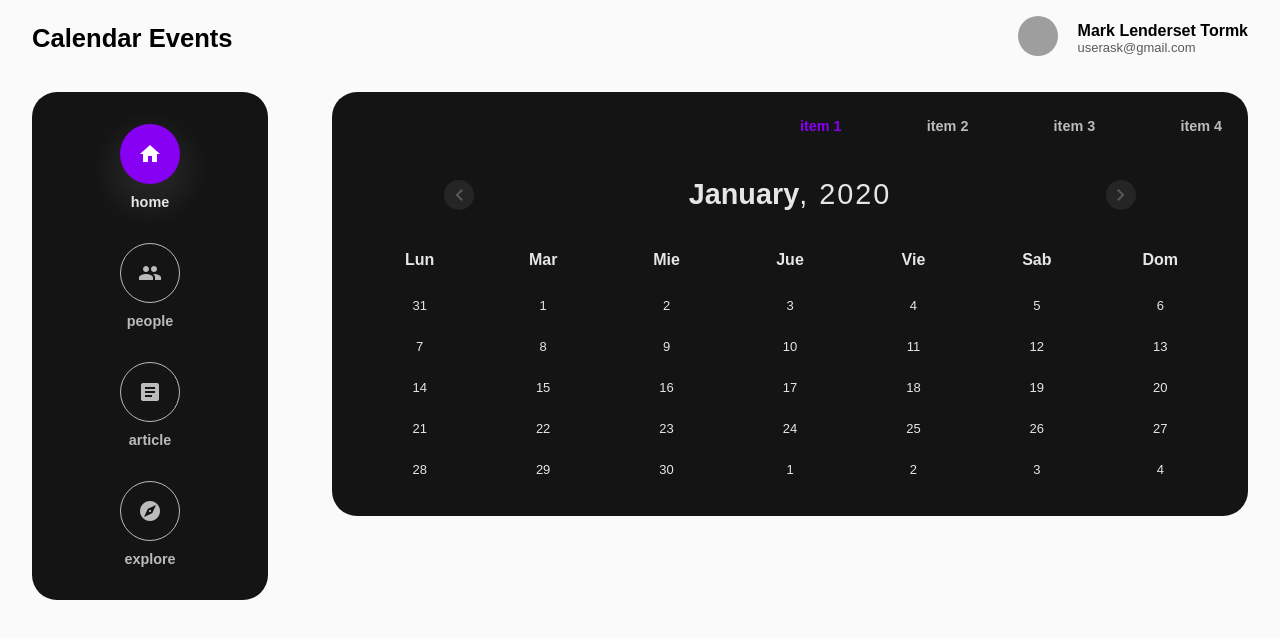
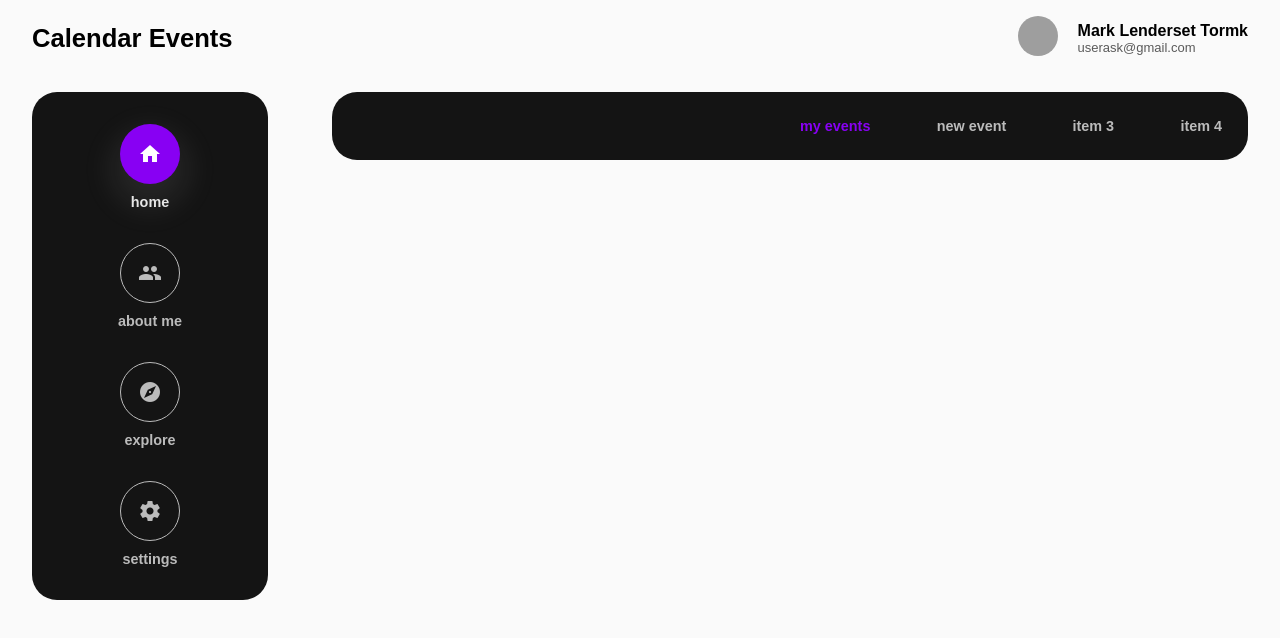
Before and after one commit to jhony-v/events-calendar, a Vue app in the folder client/calendar-events/: page / in a window 1280 px wide. Shown: the top 638 px of the page. Built offline with nearby package versions, Linux system fonts and the light colour scheme; grey boxes are pictures that could not be loaded.

Commit message:
feat: Add routes
Create new routes of dashboard and links.

```diff
--- a/client/calendar-events/src/components/Buttons/ButtonRoundedLink.vue
+++ b/client/calendar-events/src/components/Buttons/ButtonRoundedLink.vue
@@ -1,6 +1,7 @@
 <template>
   <router-link
     :to="to"
+    :exact="true"
     class="link-button"
     active-class="link-button--selected"
   >
--- a/client/calendar-events/src/components/layouts/NavigatorAside/NavigatorAside.vue
+++ b/client/calendar-events/src/components/layouts/NavigatorAside/NavigatorAside.vue
@@ -1,7 +1,7 @@
 <template>
   <div class="navigator-aside">
     <div v-for="(value, index) in listNavLinks" :key="index" class="navigator-aside__item">
-      <button-rounded-link :to="value.link" :text="value.icon">{{value.icon}}</button-rounded-link>
+      <button-rounded-link :to="value.link" :text="value.text">{{value.icon}}</button-rounded-link>
     </div>
   </div>
 </template>
@@ -9,28 +9,34 @@
 <script lang="ts">
 import { Vue, Component } from "vue-property-decorator";
 import ButtonRoundedLink from "@/components/Buttons/ButtonRoundedLink.vue";
+import linkRoutes from '@/constants/links-routes';
 
 interface INavLink {
   link: string;
   icon: string;
+  text: string;
 }
 
 const dataListNavLinks: INavLink[] = [
   {
-    link: "/",
+    link: linkRoutes.home.default,
     icon: "home",
+    text : "home",
   },
   {
-    link: "/people",
+    link: linkRoutes.about.default,
     icon: "people",
+    text : "about me",
   },
   {
-    link: "/article",
-    icon: "article",
+    link: linkRoutes.explore.default,
+    icon: "explore",
+    text : "explore",
   },
   {
-    link: "/explore",
-    icon: "explore",
+    link: linkRoutes.settings.default,
+    icon: "settings",
+    text : "settings",
   },
 ];
 
--- a/client/calendar-events/src/components/layouts/TabsBrowserPanel/TabLink.vue
+++ b/client/calendar-events/src/components/layouts/TabsBrowserPanel/TabLink.vue
@@ -1,5 +1,5 @@
 <template>
-  <router-link class="tab-link" active-class="tab-link--active" :to="to">
+  <router-link class="tab-link" :exact="true" active-class="tab-link--active" :to="to">
     <slot></slot>
   </router-link>
 </template>
--- a/client/calendar-events/src/constants/links-routes.ts
+++ b/client/calendar-events/src/constants/links-routes.ts
@@ -0,0 +1,32 @@
+const linkRoutes = {
+  home: {
+    default: "/",
+    children: {
+      default: "/",
+      newEvent: "/new-event",
+    },
+  },
+  about: {
+    default: "/about",
+  },
+  explore : {
+    default : "/explore"
+  },
+  settings: {
+    default: "settings",
+    children: {
+      default: "/",
+    },
+  },
+  forgotPassword: {
+    default: "/forgot-password",
+  },
+  signIn: {
+    default: "/sign-in",
+  },
+  error: {
+    default: "*",
+  },
+};
+
+export default linkRoutes;
--- a/client/calendar-events/src/router/index.ts
+++ b/client/calendar-events/src/router/index.ts
@@ -1,40 +1,61 @@
 import Vue from "vue";
 import VueRouter, { RouteConfig } from "vue-router";
+import linkRoutes from "@/constants/links-routes";
 
 Vue.use(VueRouter);
 
 const routes: Array<RouteConfig> = [
   {
-    path: "/",
-    name: "Home",
+    path: linkRoutes.home.default,
+    name: "Dashboard",
     component: () => import("../views/Home/Home.vue"),
-    meta : {
-      auth : true
+    meta: {
+      auth: true,
     },
+    children: [
+      {
+        path: linkRoutes.home.children.default,
+        children: [
+          {
+            path: linkRoutes.home.children.default,
+            component: () => import("../views/Home/HomeScenes/Default/HomeDefaultScene.vue"),
+          },
+          {
+            path : linkRoutes.home.children.newEvent,
+            component :() => import("../views/Home/HomeScenes/NewEventDefine/HomeNewEventDefineScene.vue")
+          }
+        ],
+      },
+      {
+        path: linkRoutes.about.default,
+        component: () => import("../views/About/About.vue"),
+      },
+      {
+        path : linkRoutes.settings.default,
+        component : () => import("../views/UserSettings/UserSettings.vue")
+      },
+      {
+        path : linkRoutes.explore.default,
+        component : () => import("../views/ExploreEvents/ExploreEvents.vue")
+      }
+    ],
   },
   {
-    path: "/about/:id",
-    name: "About",
-    component: () => import("../views/About/About.vue"),
-    meta : {
-      auth : true
-    },
+    path: linkRoutes.signIn.default,
+    name: "SignIn",
+    component: () => import("../views/Auth/Auth.vue"),
   },
   {
-    path : "/sign-in",
-    name : "SignIn",
-    component : () => import("../views/Auth/Auth.vue"),
+    path: linkRoutes.forgotPassword.default,
+    name: "ForgotPassword",
+    component: () =>
+      import("../views/AuthForgotPassword/AuthForgotPassword.vue"),
   },
   {
-    path : "/forgot-password",
-    name : "ForgotPassword",
-    component : () => import("../views/AuthForgotPassword/AuthForgotPassword.vue"),
+    path: linkRoutes.error.default,
+    name: "Error",
+    component: () => import("../views/Error/Error404.vue"),
   },
-  {
-    path : "*",
-    name : "Error",
-    component : () => import("../views/Error/Error404.vue")
-  }
 ];
 
 const router = new VueRouter({
--- a/client/calendar-events/src/views/About/About.vue
+++ b/client/calendar-events/src/views/About/About.vue
@@ -1,16 +1,11 @@
 <template>
   <div class="about">
-    <h1>This is an about page {{duplicate}}</h1>
+    <h1>This is an about page</h1>
   </div>
 </template>
 <script lang="ts">
-import {Component, Vue} from 'vue-property-decorator';
+import { Component, Vue } from "vue-property-decorator";
 
 @Component({})
-export default class About extends Vue {
-  get duplicate() {
-    return Number(this.$route.params.id) * 2;
-  }
-}
-
+export default class About extends Vue {}
 </script>
--- /dev/null
+++ b/client/calendar-events/src/views/ExploreEvents/ExploreEvents.vue
@@ -0,0 +1,15 @@
+<template>
+  <div class="explore-events">
+      explore
+  </div>
+</template>
+
+<script>
+export default {
+
+}
+</script>
+
+<style>
+
+</style>
--- a/client/calendar-events/src/views/Home/HomeMainDrawerPagelet.vue
+++ b/client/calendar-events/src/views/Home/HomeMainDrawerPagelet.vue
@@ -3,7 +3,7 @@
     <card-flat>
       <div class="container">
         <tabs-browser-panel :data-links="data" alignment="right"></tabs-browser-panel>
-        <calendar-panel></calendar-panel>
+        <router-view></router-view>
       </div>
     </card-flat>
   </div>
@@ -11,13 +11,12 @@
 
 <script lang="ts">
 import { Vue, Component } from "vue-property-decorator";
-import CalendarPanel from "@/components/CalendarPanel/CalendarPanel.vue";
 import TabsBrowserPanel, { DataLinkTabBrowser } from '@/components/Layouts/TabsBrowserPanel/TabsBrowserPanel.vue';
 import CardFlat from '@/components/Cards/CardFlat.vue';
+import linkRoutes from '@/constants/links-routes';
 
 @Component({
   components: {
-    CalendarPanel,
     TabsBrowserPanel,
     CardFlat
   },
@@ -27,12 +26,12 @@ export default class MainDrawerPagelet extends Vue {
   created(){
     this.data = [
       {
-      to : "/",
-      text : "item 1"
+      to : linkRoutes.home.children.default,
+      text : "my events"
     },
           {
-      to : "/s",
-      text : "item 2"
+      to : linkRoutes.home.children.newEvent,
+      text : "new event"
     },
     {
       to : "/s",
--- /dev/null
+++ b/client/calendar-events/src/views/Home/HomeScenes/Default/HomeDefaultScene.vue
@@ -0,0 +1,15 @@
+<template>
+  <div class="default-scene">
+      default
+  </div>
+</template>
+
+<script>
+export default {
+
+}
+</script>
+
+<style>
+
+</style>
--- /dev/null
+++ b/client/calendar-events/src/views/Home/HomeScenes/NewEventDefine/HomeNewEventDefineScene.vue
@@ -0,0 +1,15 @@
+<template>
+    <div class="new-event">
+        new
+    </div>
+</template>
+
+<script>
+export default {
+
+}
+</script>
+
+<style>
+
+</style>
--- /dev/null
+++ b/client/calendar-events/src/views/UserSettings/UserSettings.vue
@@ -0,0 +1,15 @@
+<template>
+  <div class="user-settings">
+        settings
+  </div>
+</template>
+
+<script>
+export default {
+
+}
+</script>
+
+<style>
+
+</style>
```
